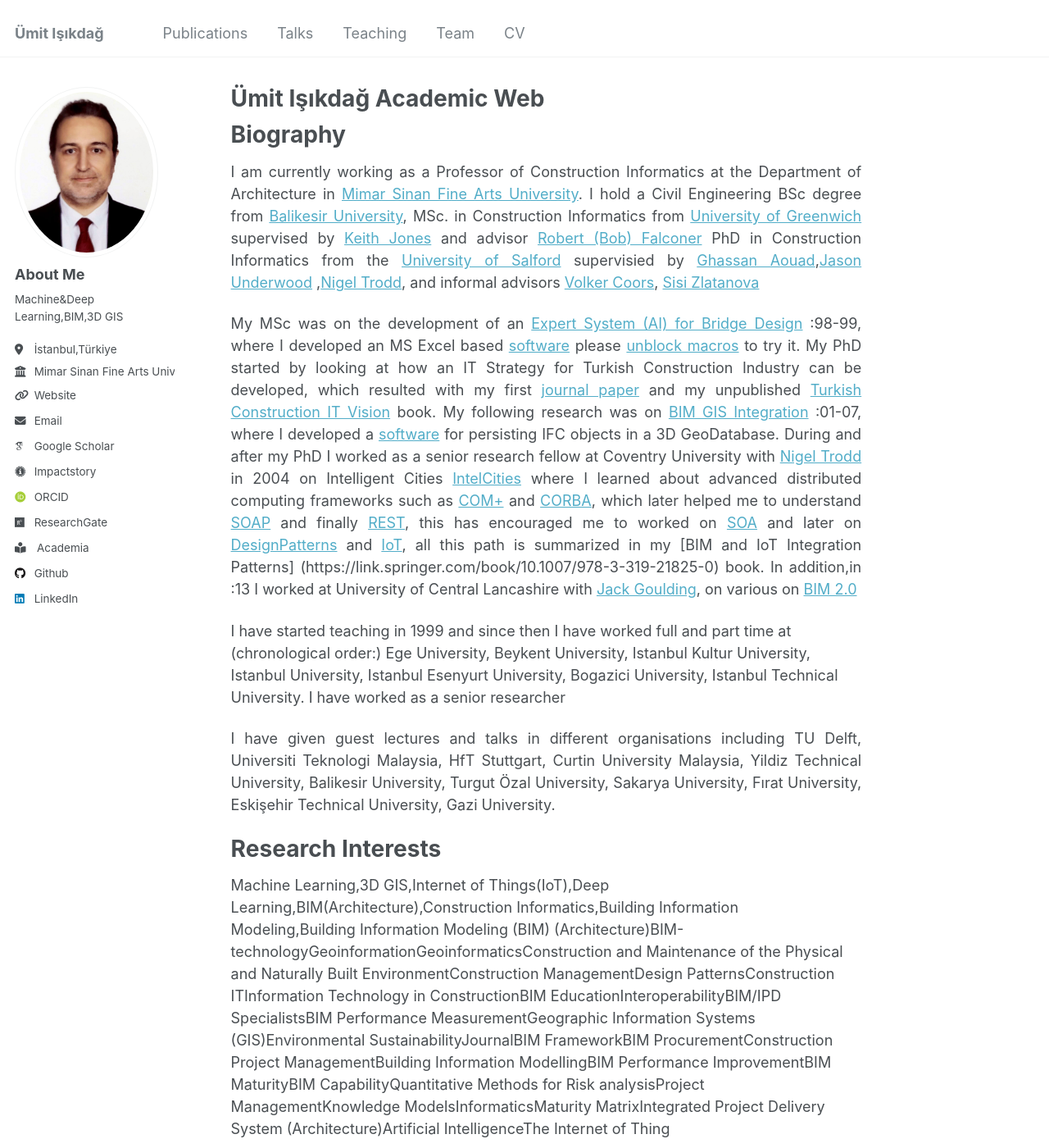
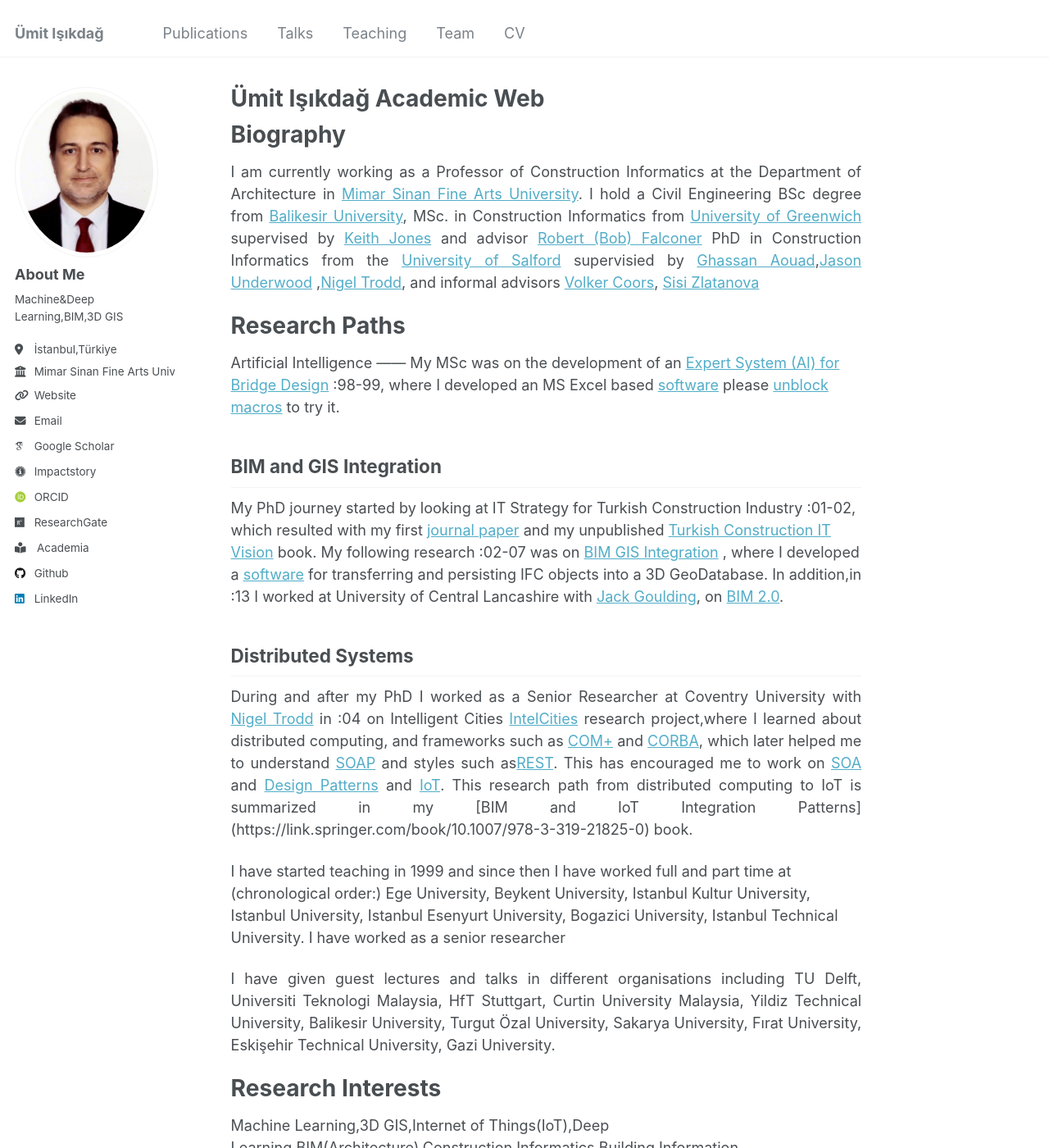
Before and after one commit to uisikdag/uisikdag.github.io, a Jekyll site: the page built from _pages/about.md, in a window 1280 px wide and 1400 px high. Shown: the whole window at 82% size. Built offline with Jekyll 4.4.1, drawn with Linux system fonts in a browser that asks for light colours; some web fonts are replaced.

Commit message:
Update about.md

```diff
--- a/_pages/about.md
+++ b/_pages/about.md
@@ -19,18 +19,28 @@ PhD in Construction Informatics from the [University of Salford](https://hub.sal
 [Sisi Zlatanova](https://research.unsw.edu.au/people/professor-sisi-zlatanova)
 {: style="text-align: justify;"}
 
+Research Paths
+======
+Artificial Intelligence
+------
 My MSc was on the development of an [Expert System (AI) for Bridge Design](files/msc_thesis.pdf) :98-99, where I developed an MS Excel based [software](files/msc_code.xls)
 please [unblock macros](https://learn.microsoft.com/en-en/microsoft-365-apps/security/internet-macros-blocked) to try it.
-My PhD started by looking at how an IT Strategy for Turkish Construction Industry can be developed, which resulted with my first [journal paper](https://www.emerald.com/insight/content/doi/10.1108/09699980410547595/full/html)
- and my unpublished [Turkish Construction IT Vision](https://zenodo.org/records/1331943) book. My following research was on [BIM GIS Integration](https://salford-repository.worktribe.com/output/1434038/towards-the-implementation-of-building-information-models-in-geospatial-context)
-:01-07, where I developed a [software](https://www.youtube.com/playlist?list=PLjWRQUTDgLAPZ0EGWbw3UMj27GU4nMYFZ) for persisting IFC objects in a 3D GeoDatabase. During and after my PhD
-I worked as a senior research fellow at Coventry University with [Nigel Trodd](https://www.linkedin.com/in/nigeltrodd) in 2004 on Intelligent Cities [IntelCities](https://www.itas.kit.edu/english/projects_pask04_intelcity.php)
-where I learned about advanced distributed computing frameworks such as [COM+](https://en.wikipedia.org/wiki/Component_Object_Model) and [CORBA](https://www.corba.org/), which later helped me to understand [SOAP](https://en.wikipedia.org/wiki/SOAP)
-and finally [REST](https://en.wikipedia.org/wiki/REST), this has encouraged me to worked on [SOA](https://en.wikipedia.org/wiki/Service-oriented_architecture) and later on [DesignPatterns](https://en.wikipedia.org/wiki/Software_design_pattern)
-and [IoT](https://en.wikipedia.org/wiki/Internet_of_things), all this path is summarized in my [BIM and IoT Integration Patterns]
-(https://link.springer.com/book/10.1007/978-3-319-21825-0) book. In addition,in :13 I worked at University of Central Lancashire with
-[Jack Goulding](https://www.linkedin.com/in/jack-goulding-a0412614), on various
-on [BIM 2.0](https://www.emerald.com/insight/content/doi/10.1108/14714171111148990/full/html)
+
+
+BIM and GIS Integration
+------
+My PhD journey started by looking at IT Strategy for Turkish Construction Industry :01-02, which resulted with my first [journal paper](https://www.emerald.com/insight/content/doi/10.1108/09699980410547595/full/html)
+ and my unpublished [Turkish Construction IT Vision](https://zenodo.org/records/1331943) book. My following research :02-07 was on [BIM GIS Integration](https://salford-repository.worktribe.com/output/1434038/towards-the-implementation-of-building-information-models-in-geospatial-context)
+, where I developed a [software](https://www.youtube.com/playlist?list=PLjWRQUTDgLAPZ0EGWbw3UMj27GU4nMYFZ) for transferring and persisting IFC objects into a 3D GeoDatabase. In addition,in :13 I worked at University of Central Lancashire with
+[Jack Goulding](https://www.linkedin.com/in/jack-goulding-a0412614), on [BIM 2.0](https://www.emerald.com/insight/content/doi/10.1108/14714171111148990/full/html).
+
+Distributed Systems
+------
+During and after my PhD I worked as a Senior Researcher at Coventry University with [Nigel Trodd](https://www.linkedin.com/in/nigeltrodd) in :04 on Intelligent Cities [IntelCities](https://www.itas.kit.edu/english/projects_pask04_intelcity.php)
+research project,where I learned about distributed computing, and frameworks such as [COM+](https://en.wikipedia.org/wiki/Component_Object_Model) and [CORBA](https://www.corba.org/), which later helped me to understand [SOAP](https://en.wikipedia.org/wiki/SOAP)
+and styles such as[REST](https://en.wikipedia.org/wiki/REST). This has encouraged me to work on [SOA](https://en.wikipedia.org/wiki/Service-oriented_architecture) and [Design Patterns](https://en.wikipedia.org/wiki/Software_design_pattern)
+and [IoT](https://en.wikipedia.org/wiki/Internet_of_things). This research path from distributed computing to IoT is summarized in my [BIM and IoT Integration Patterns]
+(https://link.springer.com/book/10.1007/978-3-319-21825-0) book.
 {: style="text-align: justify;"}
 
 I have started teaching in 1999 and since then I have worked full and part time at (chronological order:)
```
